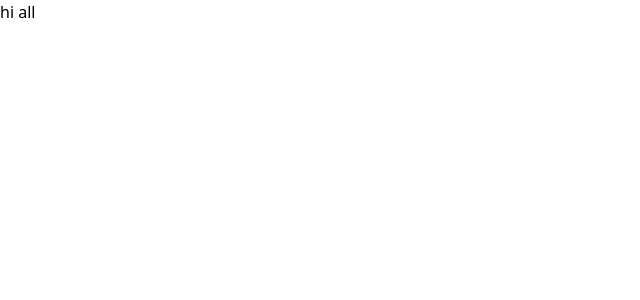
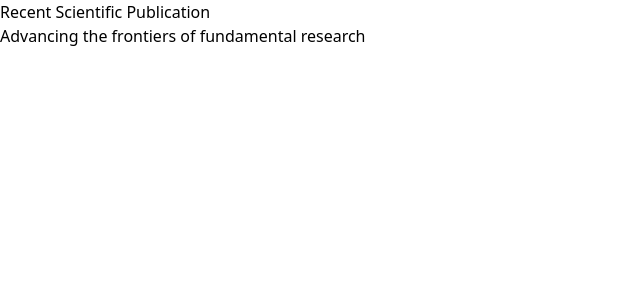
Before and after one commit to BackendExpert/blog-artical-test, a React (Vite) app: page / in a window 1280 px wide. Shown: the top 300 px of the page, without its empty margins (0-640 px from the left). Built offline with nearby package versions, Linux system fonts and the light colour scheme.

Commit message:
Update
Co-Authored-By: JehanKandy  <jehankandy@gmail.com>

```diff
--- a/src/blog/blogArtical.tsx
+++ b/src/blog/blogArtical.tsx
@@ -1,7 +1,13 @@
 const blogArtical = () => {
   return (
     <div className="container mx-auto px-16">
-        hi all
+        <div className="text-center">
+        <h1 className="">Recent Scientific Publication</h1>
+        <p className="">Advancing the frontiers of fundamental research</p>
+    </div>
+
+
+
     </div>
   )
 }
```
